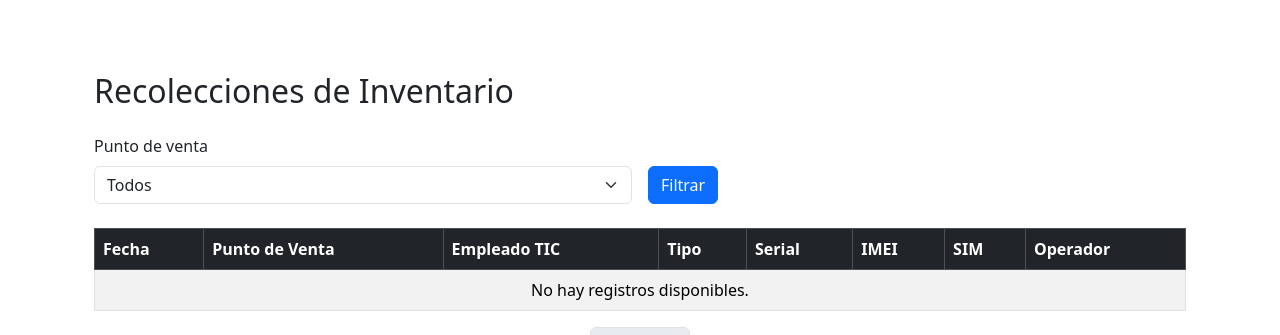
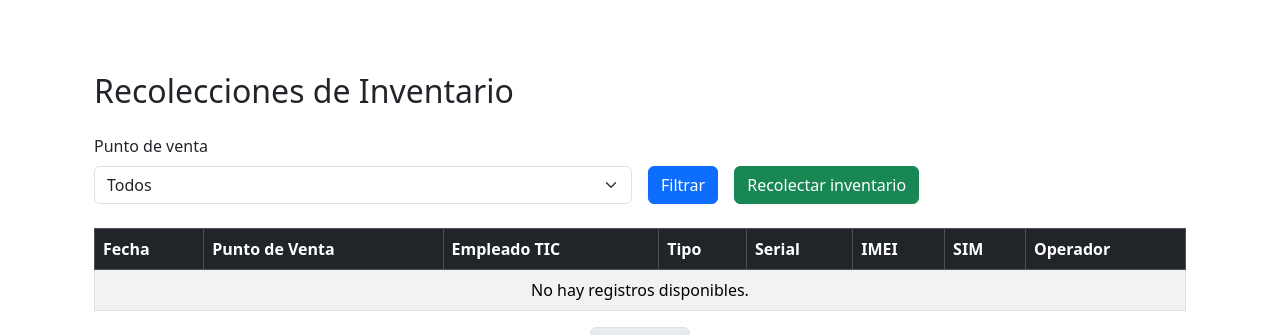
Before and after one commit to fabito2025/pro_comunicaciones, a Django app: template servicios/servicios_ti/templates/lista_recolecciones.html in a window 1280 px wide. Shown: the part 56-391 px from the top of the page. Run offline with Django 5.2, Linux system fonts and the light colour scheme; the template is opened without the code that fills it: values that come from a table or form of the project are taken from there, others are empty; data comes from the database, SQL or seed files in the repository; both versions use the stored data as it was after the commit.

Commit message:
cambio proyecto2 de ingeniería 06-05-2025

```diff
--- a/servicios/servicios_ti/templates/lista_recolecciones.html
+++ b/servicios/servicios_ti/templates/lista_recolecciones.html
@@ -19,8 +19,9 @@
                 {% endfor %}
             </select>
         </div>
-        <div class="col-md-2 align-self-end">
+        <div class="col-md-4 d-flex align-items-end">
             <button type="submit" class="btn btn-primary">Filtrar</button>
+            <a href="{% url 'recolectar_inventario' %}" class="btn btn-success mx-3">Recolectar inventario</a>
         </div>
     </form>
 
--- a/servicios/servicios_ti/templates/recolecto_inventario.html
+++ b/servicios/servicios_ti/templates/recolecto_inventario.html
@@ -15,7 +15,7 @@
         {% endfor %}
         <div class="col-12">
             <button type="submit" class="btn btn-primary">Guardar Recolección</button>
-            <a href="{% url 'menu' %}" class="btn btn-secondary">Cancelar</a>
+            <a href="{% url 'lista_recolecciones' %}" class="btn btn-secondary">Cancelar</a>
 
         </div>
     </form>
```
Also changed, not shown: servicios/db.sqlite3.
